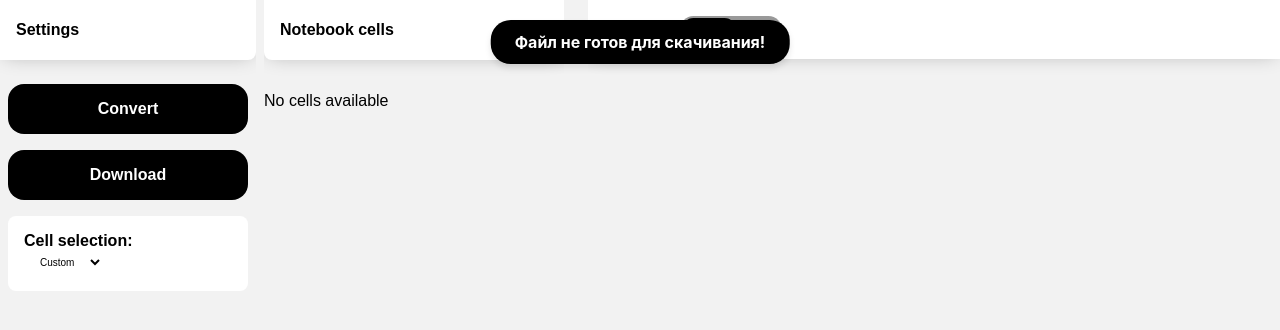
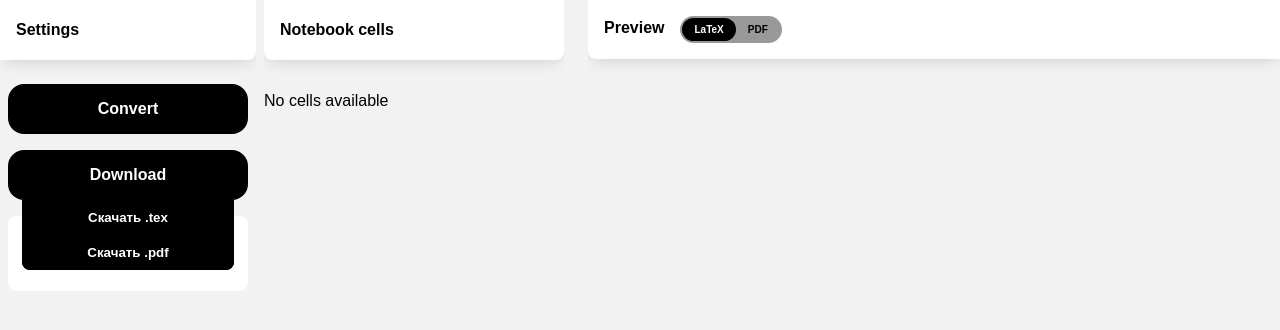
Before and after one commit to Maxim424/ipynb-latex-converter, a React (Create React App) app in the folder converter/: page /process in a window 1280 px wide. Both pictures are taken after a click on the button "Download". Shown: the top 330 px of the page. Built offline with nearby package versions, Linux system fonts and the light colour scheme.

Commit message:
update download button

```diff
--- a/converter/src/design_kit/button/AsyncButton.js
+++ b/converter/src/design_kit/async_button/AsyncButton.js
@@ -18,7 +18,7 @@ const AsyncButton = ({ action, title }) => {
             disabled={isLoading}
         >
             {isLoading ? (
-                <BeatLoading fill="#777" borderRadius={4} count={12} />
+                <BeatLoading fill="#007bff80" borderRadius={4} count={3} />
             ) : (
                 title
             )}
--- /dev/null
+++ b/converter/src/design_kit/dropdown_button/DropdownButton.css
@@ -0,0 +1,51 @@
+.dropdown-button-container {
+    position: relative;
+    display: inline-block;
+    width: calc(100% - 16px);
+    margin: 8px 8px;
+}
+
+.dropdown-button {
+    padding: 16px 16px;
+    font-size: 16px;
+    font-weight: bold;
+    cursor: pointer;
+    border: none;
+    background-color: var(--primary-button-bg);
+    color: var(--primary-button-text);
+    border-radius: 16px;
+    width: 100%;
+}
+
+.dropdown-menu {
+    position: absolute;
+    top: 60%;
+    left: 50%;
+    transform: translateX(-50%);
+    background: var(--primary-button-bg);
+    border-radius: 0px 0px 8px 8px;
+    overflow: hidden;
+    width: calc(100% - 28px);
+    transition: opacity 0.3s ease, top 0.3s ease;
+    opacity: 0;
+}
+
+.dropdown-menu.show {
+    opacity: 1;
+    top: 100%;
+}
+
+.dropdown-item {
+    width: 100%;
+    padding: 10px 15px;
+    color: var(--primary-button-text);
+    background: var(--primary-button-bg);
+    border: none;
+    cursor: pointer;
+    text-align: center;
+    font-weight: bolder;
+}
+
+.dropdown-item:hover {
+    background: rgba(0, 123, 255, 0.5);
+}
--- /dev/null
+++ b/converter/src/design_kit/dropdown_button/DropdownButton.js
@@ -0,0 +1,36 @@
+import React, { useState } from "react";
+import "./DropdownButton.css";
+
+const DropdownButton = ({ title, options }) => {
+    const [isMenuOpen, setIsMenuOpen] = useState(false);
+
+    const handleClick = (option) => {
+        option.action();
+        setIsMenuOpen(false); // Закрываем меню после выбора
+    };
+
+    return (
+        <div className="dropdown-button-container">
+            <button
+                onClick={() => setIsMenuOpen(!isMenuOpen)}
+                className="dropdown-button"
+            >
+                {title}
+            </button>
+
+            <div className={`dropdown-menu ${isMenuOpen ? "show" : ""}`}>
+                {options.map((option) => (
+                    <button
+                        key={option.label}
+                        className="dropdown-item"
+                        onClick={() => handleClick(option)}
+                    >
+                        {option.label}
+                    </button>
+                ))}
+            </div>
+        </div>
+    );
+};
+
+export default DropdownButton;
--- a/converter/src/pages/processing/ProcessPage.js
+++ b/converter/src/pages/processing/ProcessPage.js
@@ -2,7 +2,8 @@ import React, { useEffect, useRef, useState } from "react";
 import { useLocation } from "react-router-dom";
 import "./styles/ProcessPage.css";
 import NotebookCells from "./NotebookCells";
-import AsyncButton from "../../design_kit/button/AsyncButton";
+import AsyncButton from "../../design_kit/async_button/AsyncButton";
+import DropdownButton from "../../design_kit/dropdown_button/DropdownButton";
 
 function ProcessPage({
     fileContent,
@@ -10,7 +11,7 @@ function ProcessPage({
     texContent,
     pdfUrl,
     onConvert,
-    onDownload,
+    handleDownload,
     selectedCells,
     setSelectedCells,
     onCheckboxChange,
@@ -117,7 +118,13 @@ function ProcessPage({
                 <div className="process-settins-column-header">Settings</div>
                 <div className="process-settings">
                     <AsyncButton action={() => onConvert(file)} title="Convert" />
-                    <AsyncButton action={() => onDownload(file)} title="Download" />
+                    <DropdownButton
+                        title="Download"
+                        options={[
+                            { label: "Скачать .tex", action: () => handleDownload(file, "tex") },
+                            { label: "Скачать .pdf", action: () => handleDownload(file, "pdf") }
+                        ]}
+                    />
 
                     <div className="select-container">
                         <label>Cell selection:</label>
--- a/converter/src/pages/processing/ProcessPageController.js
+++ b/converter/src/pages/processing/ProcessPageController.js
@@ -67,20 +67,42 @@ const ProcessPageController = () => {
         }
     };
 
-    const handleDownload = async (file) => {
+    const handleDownload = async (file, format) => {
         if (!fileId) {
-            showToast("Файл не готов для скачивания!")
+            showToast("Файл не готов для скачивания!");
             return;
         }
 
-        const link = document.createElement("a");
-        link.href = `http://127.0.0.1:8000/download/${fileId}`;
-        link.download = `${file.name.replace(".ipynb", ".tex")}`;
-        document.body.appendChild(link);
-        link.click();
-        document.body.removeChild(link);
+        const fileExtension = format === "pdf" ? ".pdf" : ".tex";
+
+        if (fileExtension === ".pdf" && pdfUrl) {
+            try {
+                const response = await fetch(pdfUrl);
+                const blob = await response.blob();
+                const blobUrl = URL.createObjectURL(blob);
+
+                const link = document.createElement("a");
+                link.href = blobUrl;
+                link.download = file.name.replace(".ipynb", ".pdf");
+                document.body.appendChild(link);
+                link.click();
+                document.body.removeChild(link);
+
+                // Освобождаем память
+                URL.revokeObjectURL(blobUrl);
+            } catch (error) {
+                showToast("Ошибка при скачивании PDF!");
+                console.error("Ошибка скачивания PDF:", error);
+            }
+        } else {
+            const link = document.createElement("a");
+            link.href = `http://127.0.0.1:8000/download/${fileId}`;
+            link.download = file.name.replace(".ipynb", ".tex");
+            document.body.appendChild(link);
+            link.click();
+            document.body.removeChild(link);
+        }
     };
-
 
     return (
         <ProcessPage
@@ -89,7 +111,7 @@ const ProcessPageController = () => {
             texContent={texContent}
             pdfUrl={pdfUrl}
             onConvert={handleConvert}
-            onDownload={handleDownload}
+            handleDownload={handleDownload}
             selectedCells={selectedCells}
             setSelectedCells={setSelectedCells}
             onCheckboxChange={handleCheckboxChange}
```
Also changed, not shown: converter/src/design_kit/async_button/AsyncButton.css (renamed from converter/src/design_kit/button/AsyncButton.css).
